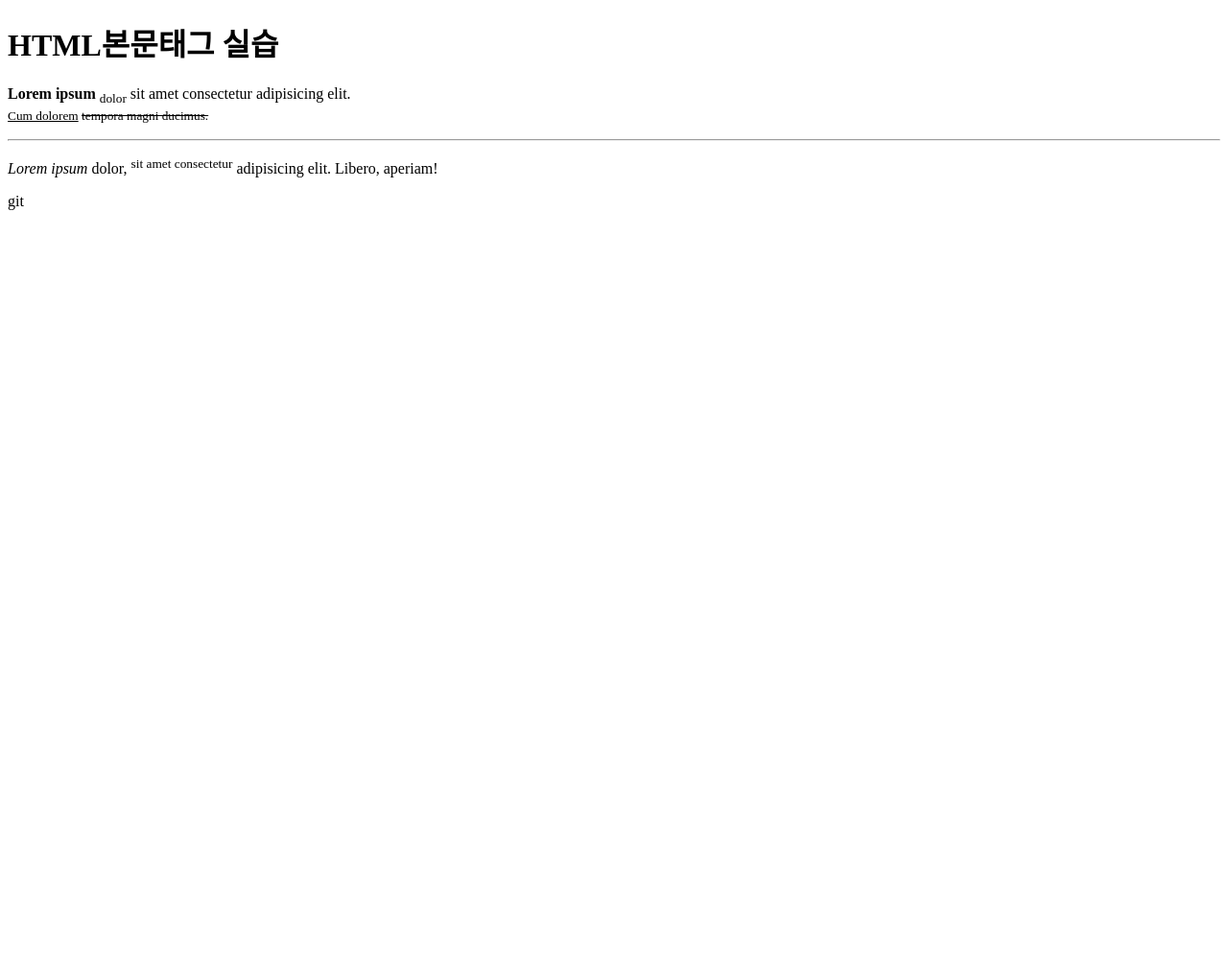
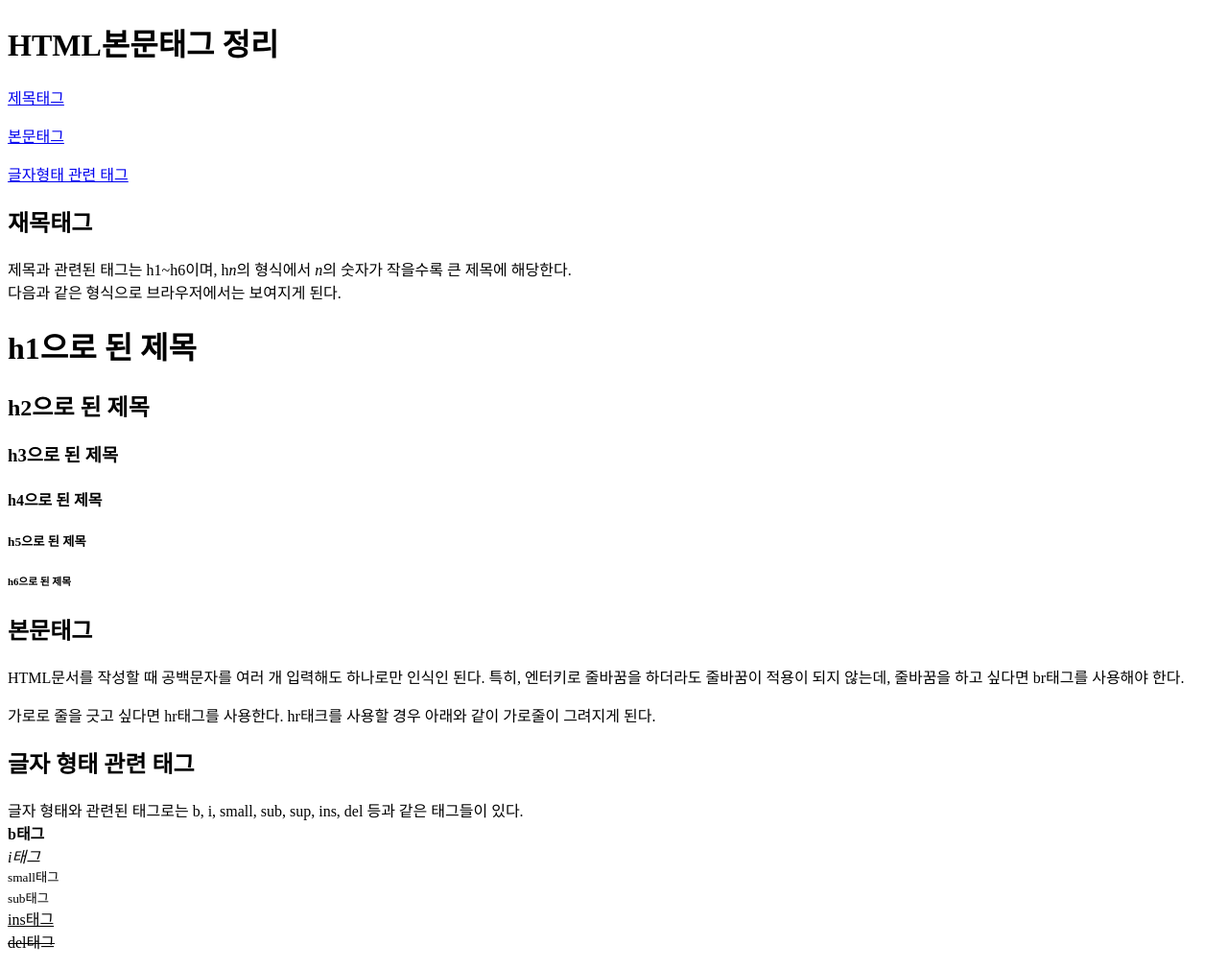
Before and after one commit to LeeMyungSeob/wp-html, a plain HTML site: page index.html in a window 1280 px wide. Shown: the whole page at 96% size. Before the commit the page ends 800 px from the top, so only its background shows below. Drawn offline with Linux system fonts and the light colour scheme.

Commit message:
앵커 태그

```diff
--- a/index.html
+++ b/index.html
@@ -5,15 +5,48 @@
         <title>HTML실습</title>
     </head>
     <body>
-        <h1>HTML본문태그 실습</h1>
+        <h1>HTML본문태그 정리</h1>
+        <p><a href="#content1">제목태그</a></p>
+        <p><a href="#content2">본문태그</a></p>
+        <p><a href="#content3">글자형태 관련 태그</a></p>
+
+        <h2 id="content1">재목태그</h2>
         <p>
-            <b>Lorem ipsum</b> <sub>dolor</sub> sit amet consectetur adipisicing elit.<br>
-            <small><ins>Cum dolorem</ins> <del>tempora magni ducimus.</del></small><br>
+            제목과 관련된 태그는 h1~h6이며,
+            h<i>n</i>의 형식에서 <i>n</i>의 숫자가
+            작을수록 큰 제목에 해당한다.<br>
+            다음과 같은 형식으로 브라우저에서는
+            보여지게 된다.
         </p>
-        <hr>
+        <h1>h1으로 된 제목</h1>
+        <h2>h2으로 된 제목</h2>
+        <h3>h3으로 된 제목</h3>
+        <h4>h4으로 된 제목</h4>
+        <h5>h5으로 된 제목</h5>
+        <h6>h6으로 된 제목</h6>
+
+        <h2 id="content2">본문태그</h2>
         <p>
-            <i>Lorem ipsum</i> dolor, <sup>sit amet consectetur</sup>
-            adipisicing elit. Libero, aperiam!
+            HTML문서를 작성할 때 공백문자를 여러 개 입력해도 하나로만 인식인 된다.
+            특히, 엔터키로 줄바꿈을 하더라도 줄바꿈이 적용이 되지 않는데, 줄바꿈을 하고 싶다면
+            br태그를 사용해야 한다.
+        </p>
+        <p>
+            가로로 줄을 긋고 싶다면 hr태그를 사용한다.
+            hr태크를 사용할 경우 아래와 같이 가로줄이
+            그려지게 된다.
+        </p>
+
+        <h2 id="content3">글자 형태 관련 태그</h2>
+        <p>
+            글자 형태와 관련된 태그로는 b, i, small,
+            sub, sup, ins, del 등과 같은 태그들이 있다.<br>
+            <b>b태그</b><br>
+            <i>i태그</i><br>
+            <small>small태그</small><br>
+            <sub>sub태그</sub><br>
+            <ins>ins태그</ins><br>
+            <del>del태그</del><br>
         </p>
     </body>
-</html>git
+</html>
```
